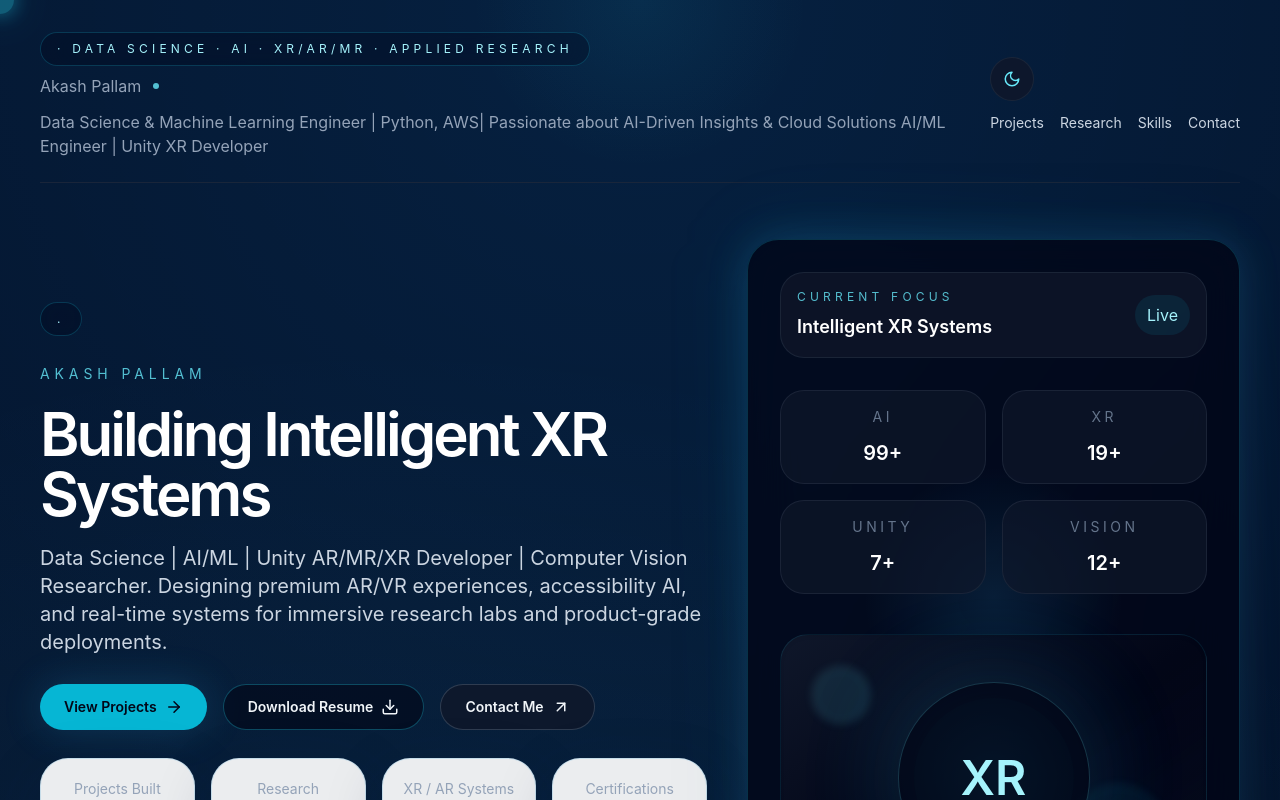
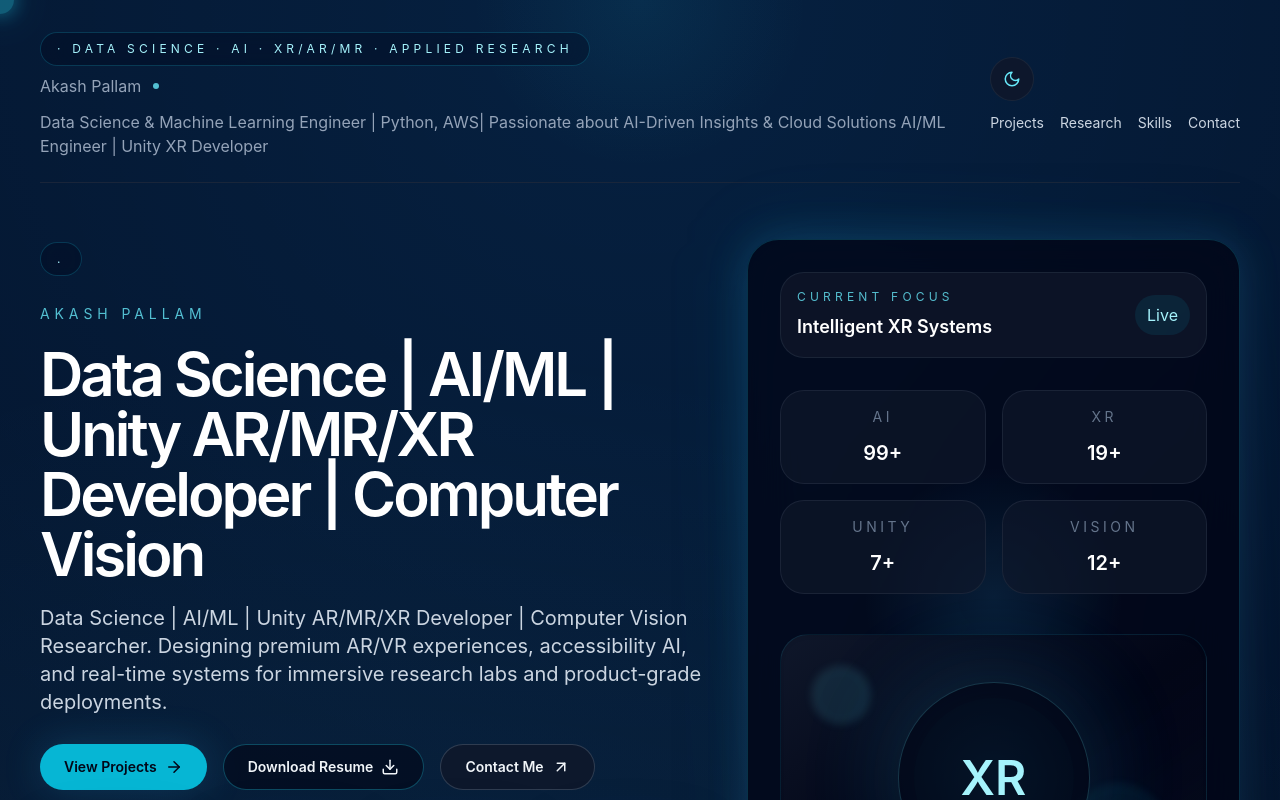
Before and after one commit to akashpallam13/myprofile, a Next.js app: page /myprofile/ in a window 1280 px wide. Shown: the top 800 px of the page. Built offline with nearby package versions, Linux system fonts and the light colour scheme.

Commit message:
Update page.tsx

```diff
--- a/app/page.tsx
+++ b/app/page.tsx
@@ -71,7 +71,7 @@ export default function Home() {
             <div className="space-y-5">
               <p className="text-sm uppercase tracking-[0.35em] text-cyan-300/80">Akash Pallam</p>
               <h1 className="max-w-3xl text-5xl font-semibold leading-tight tracking-[-0.05em] text-white sm:text-6xl">
-                Building Intelligent XR Systems
+                Data Science | AI/ML | Unity AR/MR/XR Developer | Computer Vision
               </h1>
               <p className="max-w-2xl text-lg leading-8 text-slate-300 sm:text-xl">
                 Data Science | AI/ML | Unity AR/MR/XR Developer | Computer Vision Researcher. Designing premium AR/VR experiences, accessibility AI, and real-time systems for immersive research labs and product-grade deployments.
@@ -157,8 +157,8 @@ export default function Home() {
                 <div className="flex items-start gap-4 rounded-3xl border border-slate-800/80 bg-slate-900/70 p-5">
                   <ShieldCheck className="mt-1 h-6 w-6 text-cyan-300" />
                   <div>
-                    <p className="font-semibold text-white">IIT Hyderabad AR/VR Training,Unity & Sentis Development </p>
-                    <p className="mt-1 text-sm text-slate-400">Structured XR test engineering, immersive prototyping, and device-specific usability validation.</p>
+                    <p className="font-semibold text-white">IIT Hyderabad AR/VR Training, Unity & Sentis Development </p>
+                    <p className="mt-1 text-sm text-slate-400"> Structured XR test engineering, immersive prototyping, and device-specific usability validation.</p>
                   </div>
                 </div>
                 <div className="flex items-start gap-4 rounded-3xl border border-slate-800/80 bg-slate-900/70 p-5">
```
